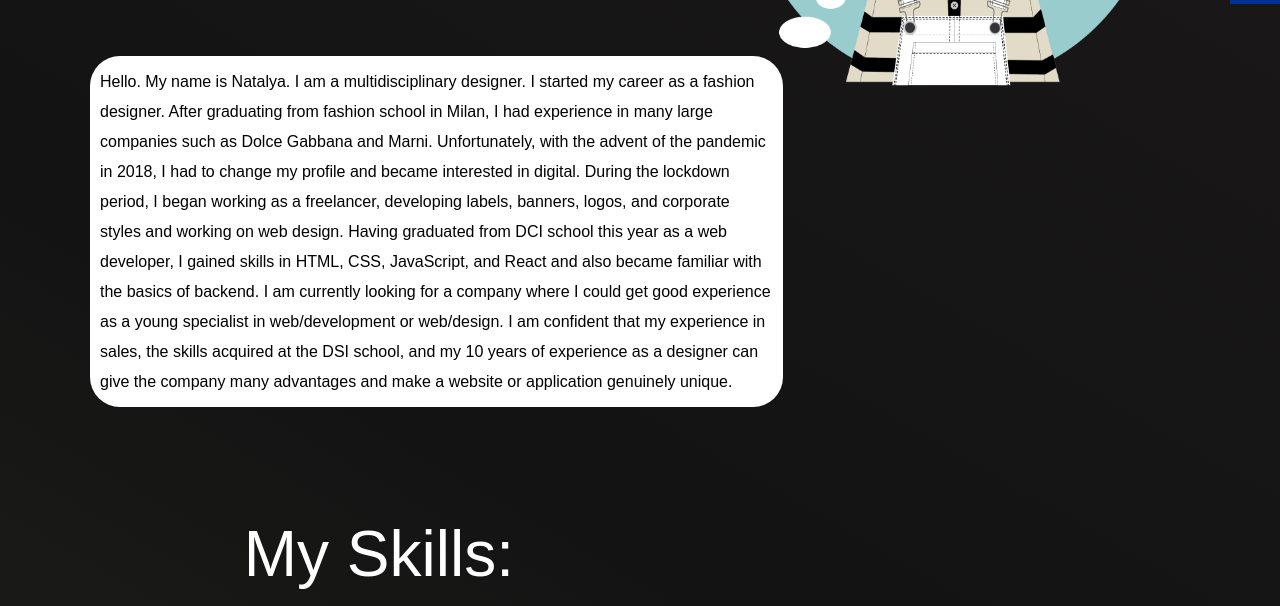
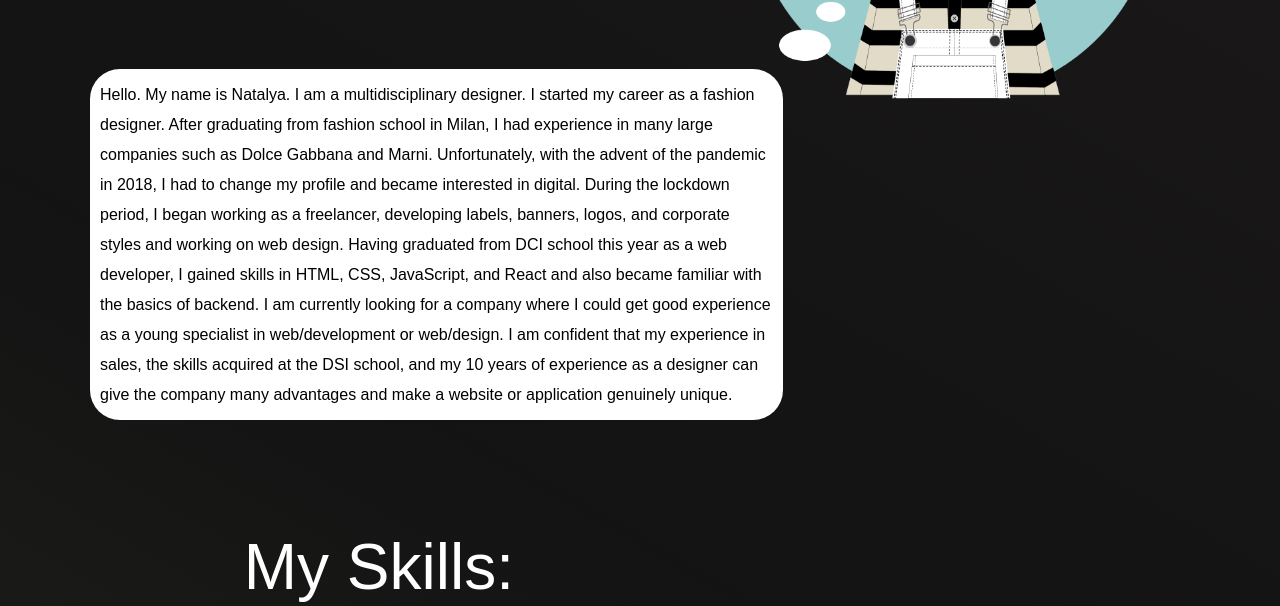
Before and after one commit to 006080/CV, a website with bundled scripts: page index.html in a window 1280 px wide. Shown: the part 399-1005 px from the top of the page. Built offline with nearby package versions, Linux system fonts and the light colour scheme; a web font is replaced by a local one.

Commit message:
debug home scrolling

```diff
--- a/style.css
+++ b/style.css
@@ -134,7 +134,7 @@ body {
 }
 
 .section {
-  padding: 0 7%;
+  padding: 1% 7%;
 
 }
 
```
